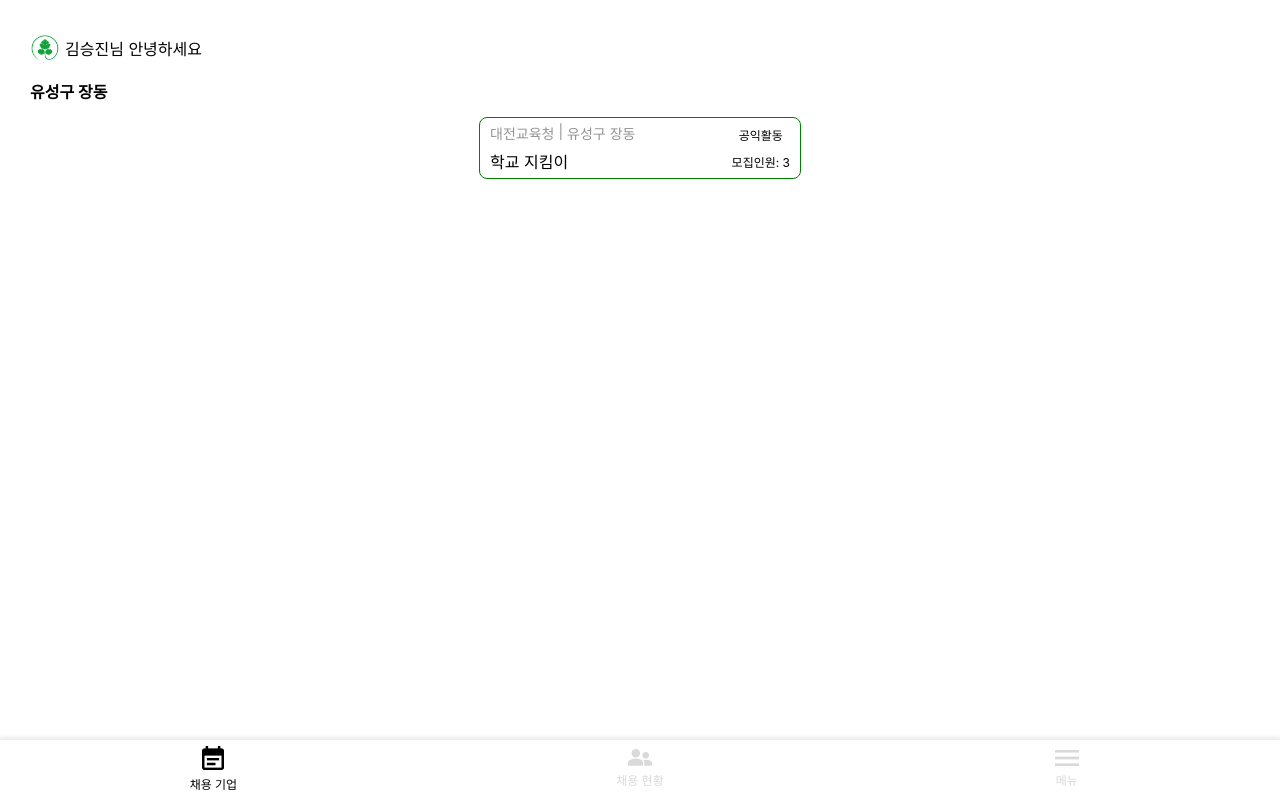
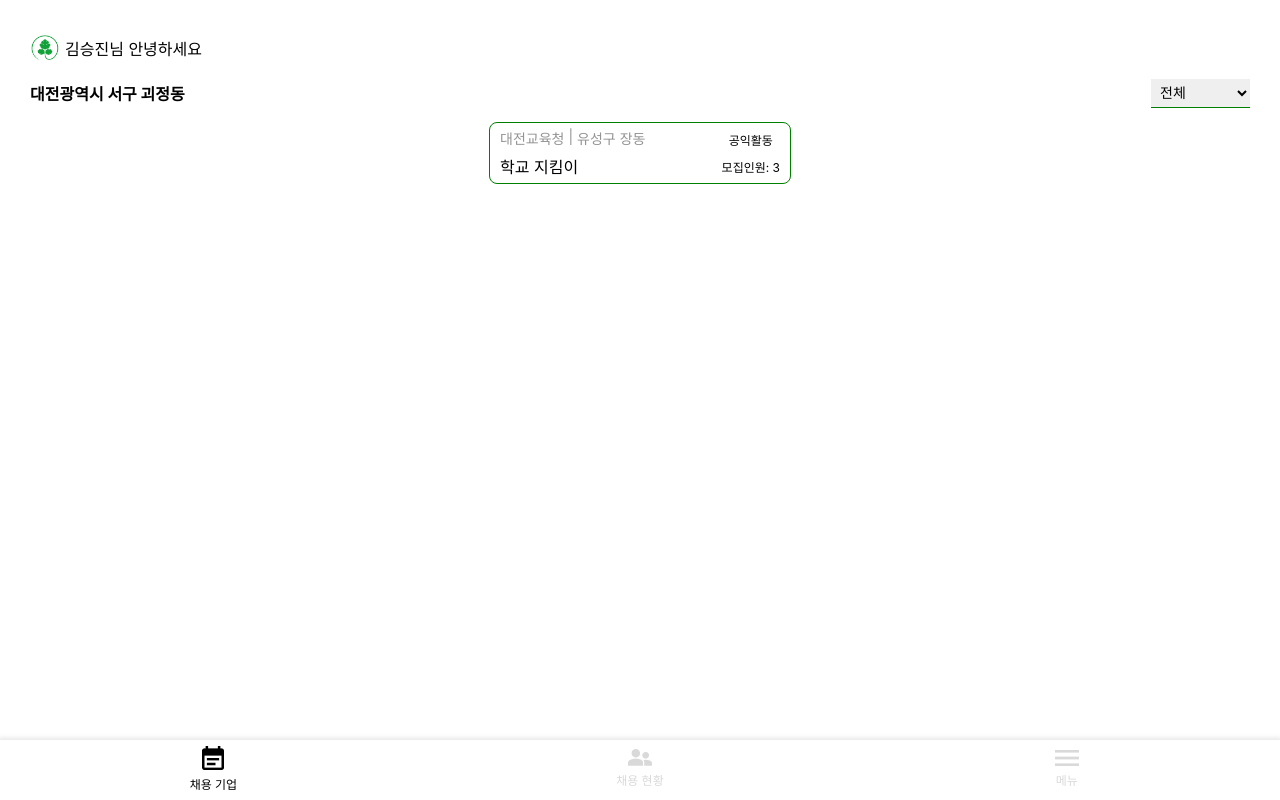
Before and after one commit to 2023-dsm/front, a React (Create React App) app: page /main in a window 1280 px wide. Built offline with nearby package versions, Linux system fonts and the light colour scheme.

Commit message:
feat : 드롭다운 추가

```diff
--- /dev/null
+++ b/src/components/common/dropdown/index.jsx
@@ -0,0 +1,39 @@
+import React, { useState } from "react";
+import styled from "styled-components";
+
+const Dropdown = ({ handleChange }) => {
+  const [selectedOption, setSelectedOption] = useState("");
+
+  const handleOptionChange = (event) => {
+    const option = event.target.value;
+    setSelectedOption(option);
+    handleChange(option);
+  };
+
+  return (
+    <DropdownContainer>
+      <select value={selectedOption} onChange={handleOptionChange}>
+        <option value="">전체</option>
+        <option value="PUBLIC">공익활동</option>
+        <option value="SOCIETY">사회서비스</option>
+        <option value="MARKET">시장</option>
+        <option value="JOBINTRODUCTION">취업알선</option>
+        <option value="SENIOR">시니어 인턴</option>
+      </select>
+    </DropdownContainer>
+  );
+};
+
+const DropdownContainer = styled.div`
+  margin-right: 30px;
+
+  select {
+    outline: none;
+    border: none;
+    border-bottom: 1px solid #008000;
+    padding: 5px;
+    font-size: 14px;
+  }
+`;
+
+export default Dropdown;
--- a/src/components/company/CompanyItem.jsx
+++ b/src/components/company/CompanyItem.jsx
@@ -24,7 +24,7 @@ const Wrapper = styled.div`
   justify-content: space-between;
   align-items: center;
   padding: 5px 10px;
-  width: 300px;
+  width: 280px;
   height: 50px;
   border: 1px solid #008000;
   border-radius: 8px;
--- a/src/components/company/CompanyList.jsx
+++ b/src/components/company/CompanyList.jsx
@@ -1,16 +1,24 @@
 import styled from "styled-components";
 import Head from "../head/head";
 import CompanyItem from "./CompanyItem";
+import { useState } from "react";
+import DropDown from "../common/dropdown/index";
 
 const CompanyList = () => {
+  const [selectedOption, setSelectedOption] = useState("");
+
+  const handleDropdownChange = (option) => {
+    setSelectedOption(option);
+  };
   return (
     <Wrapper>
       <Head />
       <div className="setting">
-        <h1>유성구 장동</h1>
+        <h1>대전광역시 서구 괴정동</h1>
+        <DropDown handleChange={handleDropdownChange} />
       </div>
       <CompanyListContainer>
-        <CompanyItem />
+        <CompanyItem selectedOption={selectedOption} />
       </CompanyListContainer>
     </Wrapper>
   );
@@ -21,13 +29,14 @@ const Wrapper = styled.div`
   flex-direction: column;
 
   .setting {
+    margin-bottom: 14px;
     display: flex;
+    justify-content: space-between;
     align-items: center;
 
     > h1 {
       margin: 0;
       margin-left: 30px;
-      margin-bottom: 14px;
       font-size: 16px;
     }
   }
```
Also changed, not shown: 1 other file (tests, documents, lock files or other folders).
